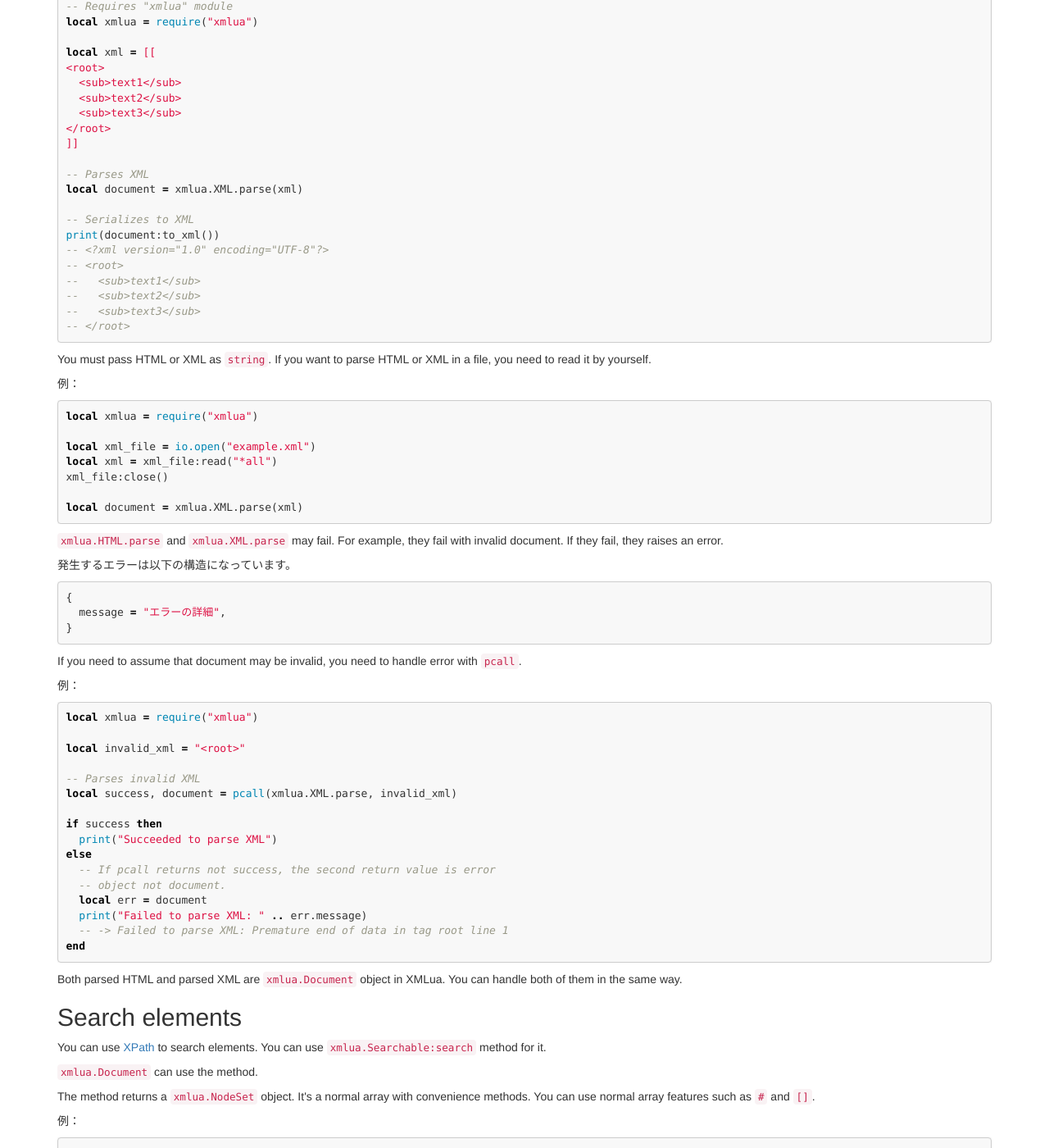
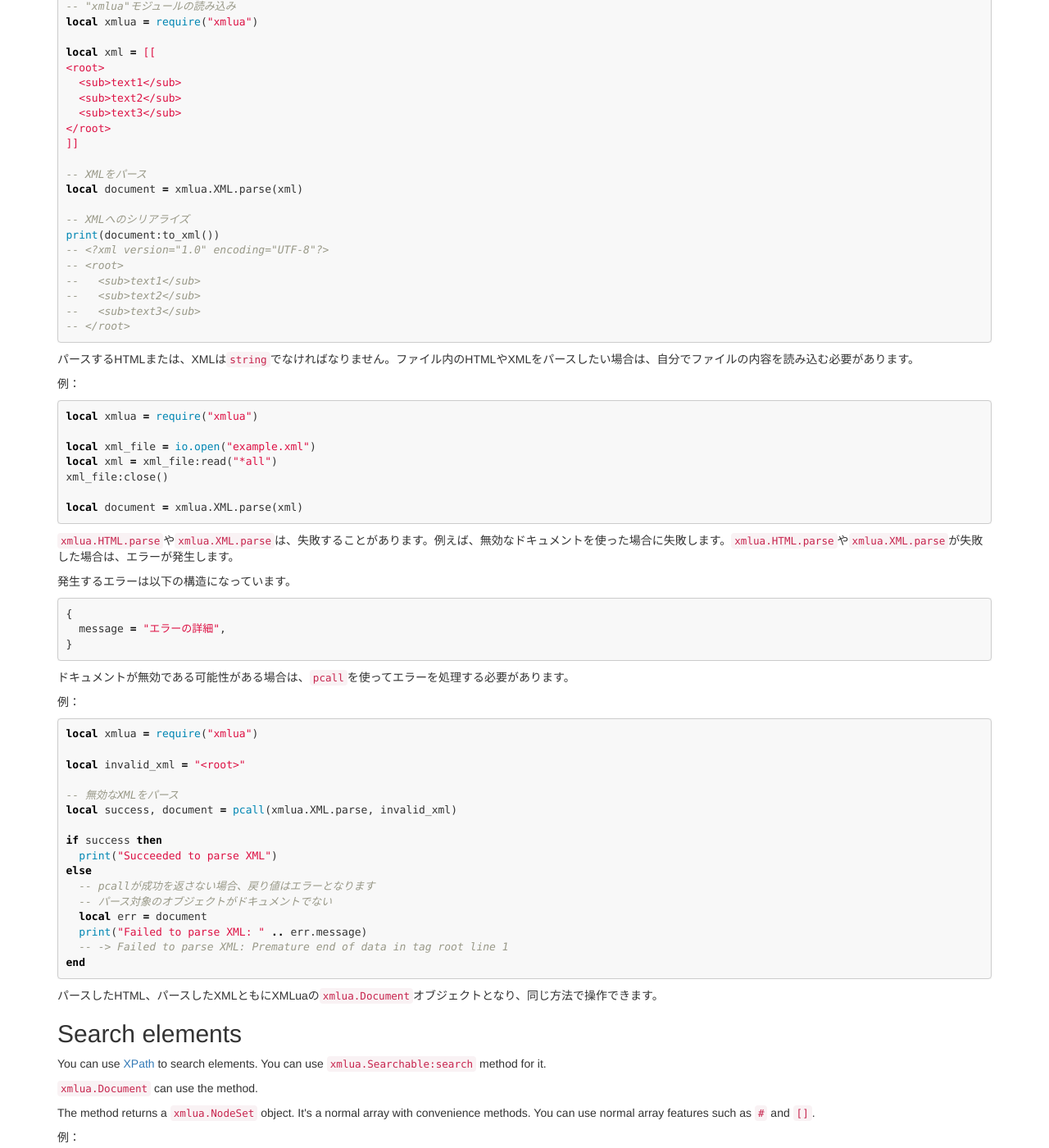
Before and after one commit to clear-code/xmlua, a Jekyll site: the page built from docs/ja/tutorial/index.md, in a window 1280 px wide and 1400 px high, scrolled down 975 px. Shown: the whole window at 82% size. Built offline with Jekyll 4.4.1, drawn with Linux system fonts in a browser that asks for light colours; some of the changed text lies outside the part shown.

Commit message:
doc: Translate how to parse a documenth into Japanese

````diff
--- a/docs/ja/tutorial/index.md
+++ b/docs/ja/tutorial/index.md
@@ -6,16 +6,16 @@ title: Tutorial
 
 このドキュメントは、XMLuaの使い方をステップ・バイ・ステップで紹介しています。まだ、XMLuaをインストールしていない場合は、このドキュメントを読む前にXMLuaを[インストール][install]してください。
 
-## Parse a document
+## ドキュメントのパース
 
-You need to parse document at first to use XMLua. XMLua supports HTML document and XML document.
+XMLuaを使うために最初にドキュメントのパースをします。XMLuaはHTMLドキュメントとXMLドキュメントをサポートしています。
 
-You can use [`xmlua.HTML.parse`][html-parse] to parse HTML.
+HTMLをパースするには、[`xmlua.HTML.parse`][html-parse]を使います。
 
 例：
 
 ```lua
--- Requires "xmlua" module
+-- "xmlua"モジュールの読み込み
 local xmlua = require("xmlua")
 
 local html = [[
@@ -29,10 +29,10 @@ local html = [[
 </html>
 ]]
 
--- Parses HTML
+-- HTMLをパース
 local document = xmlua.HTML.parse(html)
 
--- Serializes to HTML
+-- HTMLへのシリアライズ
 print(document:to_html())
 -- <!DOCTYPE html PUBLIC "-//W3C//DTD HTML 4.0 Transitional//EN" "http://www.w3.org/TR/REC-html40/loose.dtd">
 -- <html>
@@ -46,12 +46,12 @@ print(document:to_html())
 -- </html>
 ```
 
-You can use [`xmlua.XML.parse`][xml-parse] to parse XML.
+XMLをパースするには、[`xmlua.XML.parse`][xml-parse]を使います。
 
 例：
 
 ```lua
--- Requires "xmlua" module
+-- "xmlua"モジュールの読み込み
 local xmlua = require("xmlua")
 
 local xml = [[
@@ -62,10 +62,10 @@ local xml = [[
 </root>
 ]]
 
--- Parses XML
+-- XMLをパース
 local document = xmlua.XML.parse(xml)
 
--- Serializes to XML
+-- XMLへのシリアライズ
 print(document:to_xml())
 -- <?xml version="1.0" encoding="UTF-8"?>
 -- <root>
@@ -75,7 +75,7 @@ print(document:to_xml())
 -- </root>
 ```
 
-You must pass HTML or XML as `string`. If you want to parse HTML or XML in a file, you need to read it by yourself.
+パースするHTMLまたは、XMLは`string`でなければなりません。ファイル内のHTMLやXMLをパースしたい場合は、自分でファイルの内容を読み込む必要があります。
 
 例：
 
@@ -89,7 +89,7 @@ xml_file:close()
 local document = xmlua.XML.parse(xml)
 ```
 
-`xmlua.HTML.parse` and `xmlua.XML.parse` may fail. For example, they fail with invalid document. If they fail, they raises an error.
+`xmlua.HTML.parse`や`xmlua.XML.parse`は、失敗することがあります。例えば、無効なドキュメントを使った場合に失敗します。`xmlua.HTML.parse`や`xmlua.XML.parse`が失敗した場合は、エラーが発生します。
 
 発生するエラーは以下の構造になっています。
 
@@ -99,7 +99,7 @@ local document = xmlua.XML.parse(xml)
 }
 ```
 
-If you need to assume that document may be invalid, you need to handle error with `pcall`.
+ドキュメントが無効である可能性がある場合は、`pcall`を使ってエラーを処理する必要があります。
 
 例：
 
@@ -108,21 +108,21 @@ local xmlua = require("xmlua")
 
 local invalid_xml = "<root>"
 
--- Parses invalid XML
+-- 無効なXMLをパース
 local success, document = pcall(xmlua.XML.parse, invalid_xml)
 
 if success then
   print("Succeeded to parse XML")
 else
-  -- If pcall returns not success, the second return value is error
-  -- object not document.
+  -- pcallが成功を返さない場合、戻り値はエラーとなります
+  -- パース対象のオブジェクトがドキュメントでない
   local err = document
   print("Failed to parse XML: " .. err.message)
   -- -> Failed to parse XML: Premature end of data in tag root line 1
 end
 ```
 
-Both parsed HTML and parsed XML are [`xmlua.Document`][document] object in XMLua. You can handle both of them in the same way.
+パースしたHTML、パースしたXMLともにXMLuaの[`xmlua.Document`][document]オブジェクトとなり、同じ方法で操作できます。
 
 ## Search elements
 
````
Also changed, not shown: 1 other file.
